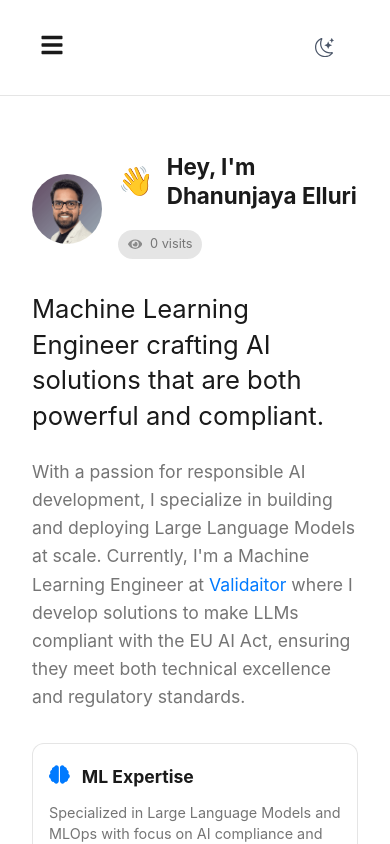
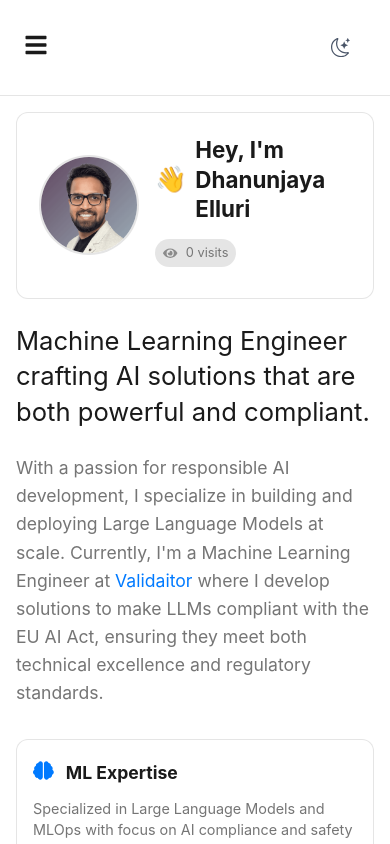
Before and after one commit to Dhanunjaya-Elluri/profile-cv, a React (Vite) app: page /bio in a window 390 px wide. Shown: the top 844 px of the page. Built offline with nearby package versions, Linux system fonts and the light colour scheme; no server answers; the database is empty.

Commit message:
mobile: update profile view

```diff
--- a/src/App.css
+++ b/src/App.css
@@ -2384,248 +2384,90 @@ body.menu-open {
 /* Profile mobile styles */
 @media (max-width: 768px) {
   .profile {
-    flex-direction: column;
-    padding: 1rem;
-    gap: 2rem;
+    padding: 3rem 1rem 1rem;
   }
 
   .intro {
-    flex-direction: row;
+    background: var(--background);
+    border: 1px solid var(--border);
+    border-radius: 12px;
+    padding: 1.4rem;
+    margin-bottom: 1.5rem;
+    display: flex;
     align-items: center;
     gap: 1rem;
-    margin-bottom: 1.5rem;
   }
 
   .mobile-profile-image {
-    display: block !important; /* Force display on mobile */
-    width: 80px;
-    height: 80px;
+    display: block;
+    width: 100px;
+    height: 100px;
     flex-shrink: 0;
     border-radius: 50%;
     overflow: hidden;
+    border: 2px solid var(--border);
+    background-color: var(--background);
   }
 
   .mobile-profile-image img {
     width: 100%;
     height: 100%;
     object-fit: cover;
-  }
-
-  .profile-right {
-    display: none; /* Hide the desktop profile image on mobile */
+    display: block;
   }
 
   .intro-text {
     flex: 1;
-  }
-
-  .intro h1 {
-    font-size: 1.5rem;
-    margin-bottom: 0.5rem;
-  }
-}
-
-/* Desktop profile image styles */
-.mobile-profile-image {
-  display: none; /* Hide on desktop */
-}
-
-.profile-image {
-  width: 300px;
-  height: auto;
-  margin-bottom: 2rem;
-}
-.profile-image img {
-  width: 100%;
-  height: auto;
-  border-radius: 12px;
-  object-fit: cover;
-}
-
-/* Wave emoji animation */
-.wave {
-  font-size: 2.8rem;
-  animation: wave 2s infinite;
-  transform-origin: 70% 70%;
-  display: inline-block;
-  line-height: 1;
-  margin-right: 0.5rem;
-  position: relative;
-}
-
-@keyframes wave {
-  0% {
-    transform: rotate(0deg);
-  }
-  10% {
-    transform: rotate(14deg);
-  }
-  20% {
-    transform: rotate(-8deg);
-  }
-  30% {
-    transform: rotate(14deg);
-  }
-  40% {
-    transform: rotate(-4deg);
-  }
-  50% {
-    transform: rotate(10deg);
-  }
-  60% {
-    transform: rotate(0deg);
-  }
-  100% {
-    transform: rotate(0deg);
-  }
-}
-
-/* Mobile adjustments for wave */
-@media (max-width: 768px) {
-  .wave {
-    font-size: 2rem;
-    transform-origin: 75% 75%;
-    position: static;
-    display: inline-block;
-    vertical-align: middle;
-  }
-
-  .intro-text {
+    min-width: 0; /* Prevents text overflow */
+  }
+
+  .intro-header {
     display: flex;
     flex-direction: column;
-    justify-content: center;
-  }
-
-  .intro h1 {
-    display: flex;
-    align-items: center;
     gap: 0.5rem;
-    font-size: 1.5rem;
-    line-height: 1.2;
-    margin-bottom: 0.25rem;
-  }
-}
-
-/* Profile right section styles */
-.profile-right {
-  flex: 0 0 350px;
-  display: flex;
-  flex-direction: column;
-  align-items: center;
-  gap: 2rem;
-}
-
-.profile-image {
-  width: 100%;
-  max-width: 350px;
-  margin: 0 auto;
-}
-
-.profile-image img {
-  width: 100%;
-  height: auto;
-  border-radius: 12px;
-  object-fit: cover;
-  display: block;
-}
-
-/* Social Links styles */
-.social-links {
-  display: flex;
-  gap: 1.5rem;
-  justify-content: center;
-  width: 100%;
-  padding: 0;
-  margin: 0;
-}
-
-.social-links a {
-  color: var(--text-light);
-  font-size: 2rem;
-  transition: all 0.3s cubic-bezier(0.175, 0.885, 0.32, 1.275);
-  display: flex;
-  align-items: center;
-  padding: 0.5rem;
-  border-radius: 50%;
-}
-
-.social-links a:hover {
-  color: var(--accent);
-  transform: translateY(-4px) scale(1.1);
-}
-
-/* Responsive adjustments */
-@media (max-width: 1024px) {
-  .profile-right {
-    flex: 0 0 300px;
-  }
-}
-
-@media (max-width: 768px) {
-  .navbar {
-    padding: 0.5rem 2rem;
-  }
-
-  .profile-right {
-    display: none;
-  }
-}
-
-/* Mobile-specific styles */
-@media (max-width: 768px) {
-  .app {
-    padding-top: 5rem;
-  }
-
-  .main-content {
-    padding: 1.5rem 1rem;
-  }
-
-  /* Profile specific mobile adjustments */
-  .profile {
-    padding-top: 2rem;
-    gap: 1.5rem;
-  }
-
-  .intro {
-    padding-top: 1rem;
-    margin-bottom: 1.5rem;
-  }
-
-  .mobile-profile-image {
-    width: 70px;
-    height: 70px;
   }
 
   .intro-text h1 {
     font-size: 1.4rem;
     line-height: 1.3;
+    display: flex;
+    align-items: center;
+    gap: 0.5rem;
+    margin: 0;
   }
 
   .wave {
-    font-size: 1.8rem;
-    margin-right: 0.3rem;
-  }
-
-  /* Ensure profile visits counter doesn't cause overflow */
+    font-size: 1.6rem;
+    margin: 0;
+  }
+
   .profile-visits {
-    margin-top: 0.5rem;
+    align-self: flex-start;
     font-size: 0.8rem;
+    padding: 0.25rem 0.5rem;
+    background: var(--border);
+    border-radius: 20px;
+  }
+
+  /* Hide desktop profile section */
+  .profile-right {
+    display: none;
   }
 }
 
 /* Extra small devices */
 @media (max-width: 375px) {
-  .main-content {
-    padding: 1rem;
-  }
-
-  .profile {
-    padding-top: 1.5rem;
+  .mobile-profile-image {
+    width: 65px;
+    height: 65px;
   }
 
   .intro-text h1 {
     font-size: 1.2rem;
+  }
+
+  .wave {
+    font-size: 1.4rem;
   }
 }
 
@@ -2634,27 +2476,8 @@ body.menu-open {
   display: none;
 }
 
-/* Mobile Navigation Styles */
+/* Show social links only in mobile menu */
 @media (max-width: 768px) {
-  /* ... other mobile styles ... */
-
-  .nav-links {
-    position: fixed;
-    top: 0;
-    left: -100%;
-    width: 80%;
-    height: 100vh;
-    background-color: var(--nav-bg);
-    flex-direction: column;
-    padding: 5rem 2rem 2rem;
-    gap: 1.5rem;
-    transition: all 0.3s ease-in-out;
-    z-index: 1001;
-    backdrop-filter: blur(10px);
-    box-shadow: 2px 0 10px rgba(0, 0, 0, 0.1);
-  }
-
-  /* Show social links only in mobile menu */
   .nav-social-links {
     display: flex;
     gap: 1.2rem;
```
Lines whose indentation alone changed are shown as unchanged.
